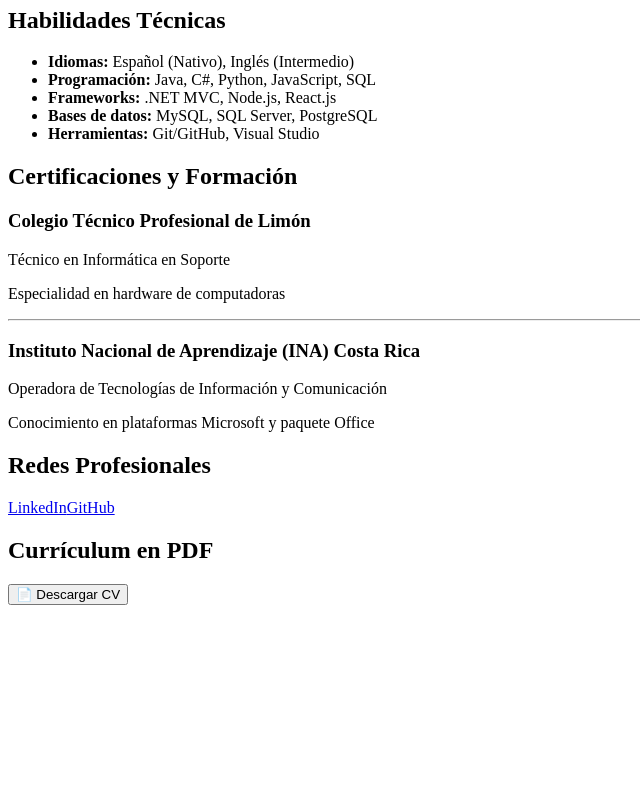
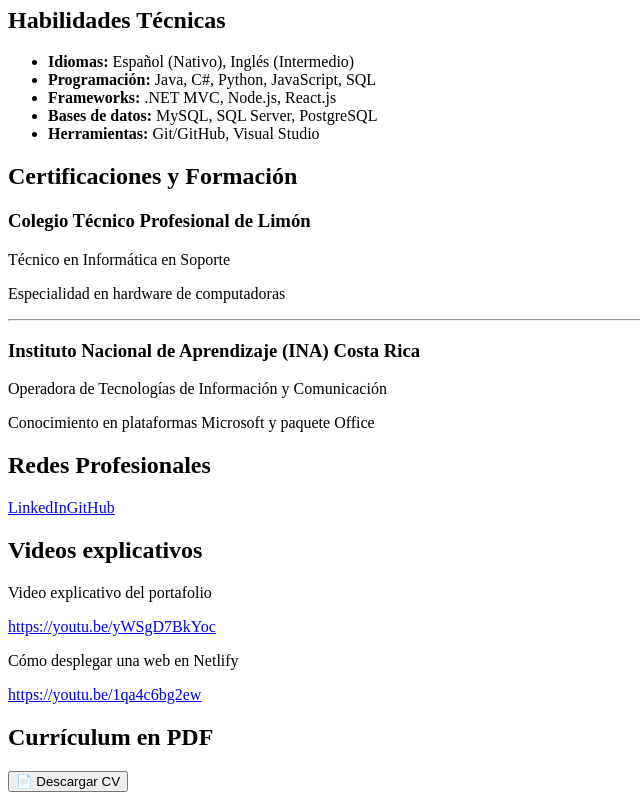
Before and after one commit to Estefani05/Portafolio-DisWeb, a Next.js app: page /Profile in a window 1280 px wide. Shown: the part 1519-2319 px from the top of the page, without its empty margins (0-640 px from the left). Before the commit the page ends 2132 px from the top, so only its background shows below. Built offline with nearby package versions, Linux system fonts and the light colour scheme.

Commit message:
Update Profile.tsx
Videos explicativos

```diff
--- a/src/pages/Profile.tsx
+++ b/src/pages/Profile.tsx
@@ -229,6 +229,46 @@ export default function Profile() {
           </div>
         </section>
 
+
+        {/* Videos explicativos */}
+<section>
+  <h2 className="text-2xl font-semibold text-brown-700 mb-4">
+    Videos explicativos
+  </h2>
+
+  <div className="bg-[#fefefe] shadow-md rounded-lg p-6 border-l-4 border-[#4d230f] space-y-4">
+    <div>
+      <p className="font-semibold text-gray-800">
+        Video explicativo del portafolio
+      </p>
+      <a
+        href="https://youtu.be/yWSgD7BkYoc"
+        target="_blank"
+        rel="noopener noreferrer"
+        className="text-blue-600 hover:underline break-all"
+      >
+        https://youtu.be/yWSgD7BkYoc
+      </a>
+    </div>
+
+    <div>
+      <p className="font-semibold text-gray-800">
+        Cómo desplegar una web en Netlify
+      </p>
+      <a
+        href="https://youtu.be/1qa4c6bg2ew"
+        target="_blank"
+        rel="noopener noreferrer"
+        className="text-blue-600 hover:underline break-all"
+      >
+        https://youtu.be/1qa4c6bg2ew
+      </a>
+    </div>
+  </div>
+</section>
+
+
+
         {/* CV */}
         <section>
           <h2 className="text-2xl font-semibold text-brown-700 mb-4">
```
